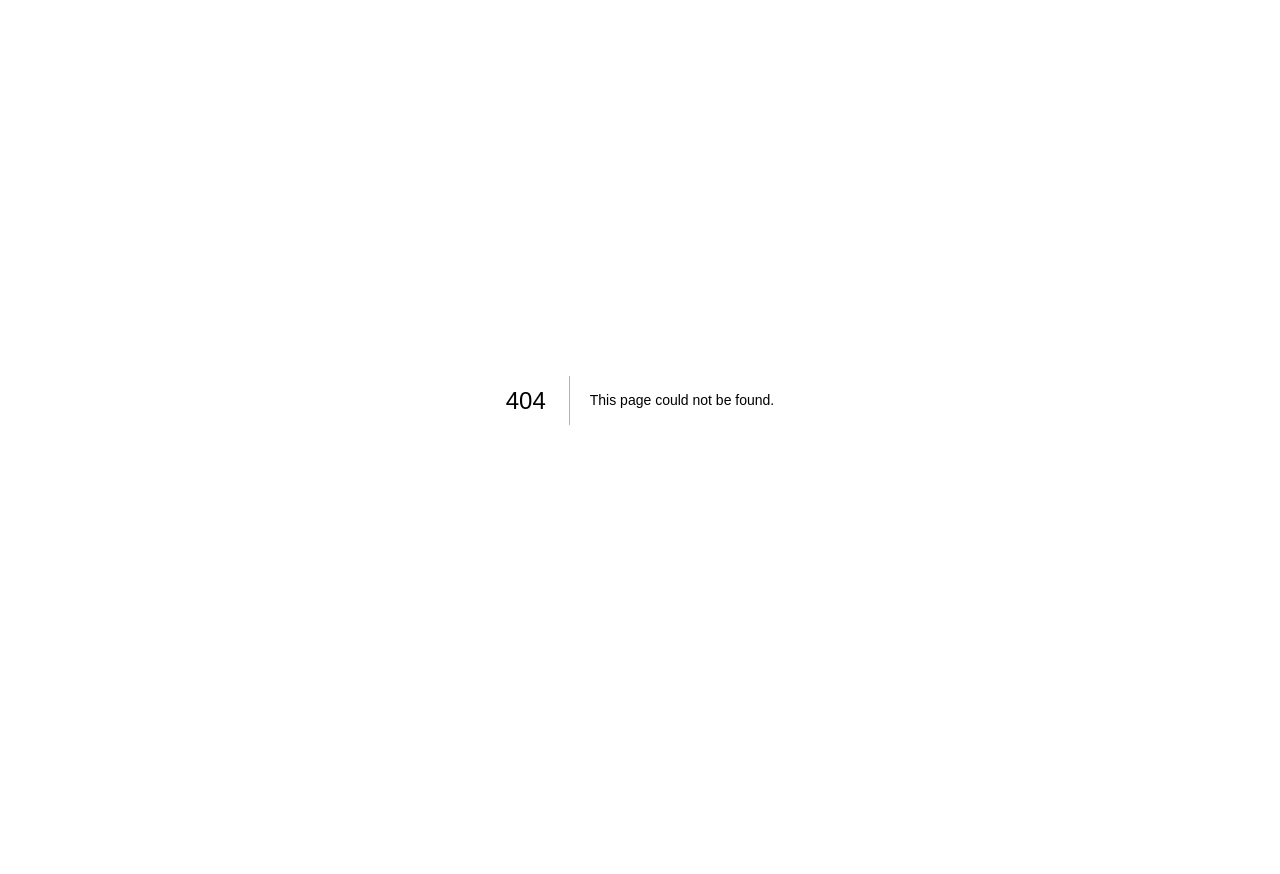
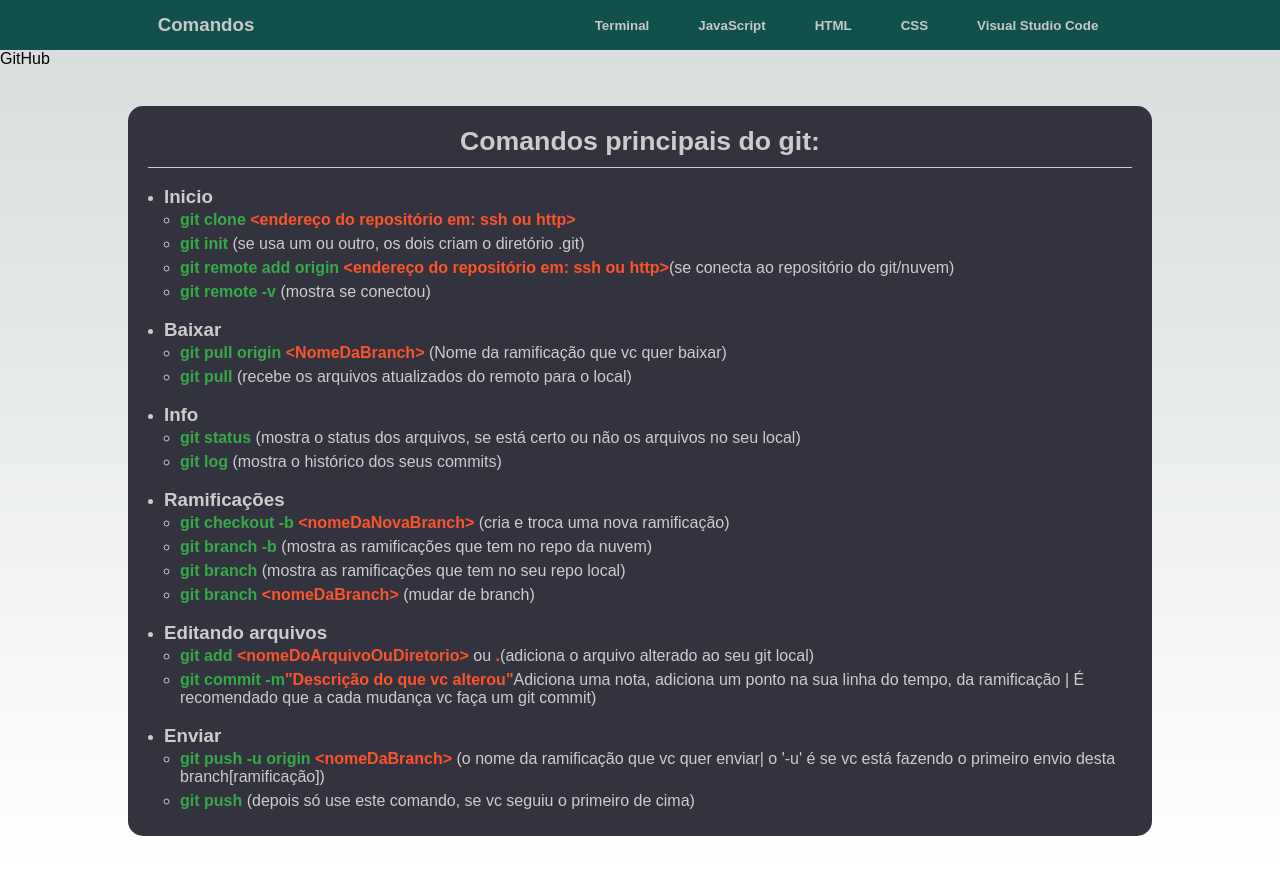
Before and after one commit to Dogl4/comandos, a Next.js app: page /terminal/git-hub in a window 1280 px wide. Before the commit this address had no page. Before the commit the page ends 800 px from the top, so only its background shows below. Built offline with nearby package versions, Linux system fonts and the light colour scheme.

Commit message:
feat(home): add `terminal/git-hub` page

```diff
--- a/src/components/NavBar/Dropdown/Dropdown.js
+++ b/src/components/NavBar/Dropdown/Dropdown.js
@@ -23,8 +23,10 @@ const Dropdown = ({ title, options }) => {
           onMouseEnter={handleHover}
           onMouseLeave={handleHover}
         >
-          {options.map((option) => (
-            <li key={`key-${option}`}>{option}</li>
+          {options.map(({ name, url }) => (
+            <li key={`key-${name}`}>
+              {url ? <a href={url}>{name}</a> : name}
+            </li>
           ))}
         </ul>
         )
--- a/src/components/NavBar/NavBar.js
+++ b/src/components/NavBar/NavBar.js
@@ -1,15 +1,14 @@
 import * as React from 'react';
-import Image from "next/image";
 import { Dropdown } from './Dropdown';
-import logo from '../../../public/logo.png'
 import { MENU } from '../../constant/navbar';
+import Link from 'next/link';
 
 const NavBar = () => {
   return (
     <div className="nav-bar flex w-100 bg-color-green bolder bg-font-white-20">
-      <div className="flex">
+      <div className="flex title">
         {/* <Image src={logo} alt="logo" width={24} height={24} /> */}
-        <h3>Comandos</h3>
+        <Link href='/'><h3>Comandos</h3></Link>
       </div>
       <div className="flex">
         { MENU.map(({ TITLE, OPTIONS }) => (
--- a/src/constant/navbar.js
+++ b/src/constant/navbar.js
@@ -1,11 +1,11 @@
 export const MENU = [
   {
     TITLE: 'Terminal',
-    OPTIONS: ['Acessibilidade', 'GitHub', 'npm'],
+    OPTIONS: [{ name: 'Acessibilidade'} , { name: 'GitHub', url: '/terminal/git-hub' }, { name: 'npm' }],
   },
   {
     TITLE: 'JavaScript',
-    OPTIONS: ['Básica', 'DOM (ducment | locaStorage | cokkies)', 'LocalStorage', 'HOFs', 'Funções Nativas', 'APIs (Funções assíncronas | Requisições)'],
+    OPTIONS: [{ name: 'Básica' }, { name: 'DOM (ducment | locaStorage | cokkies)' }, { name: 'LocalStorage' }, { name: 'HOFs' }, { name: 'Funções Nativas' }, { name: 'APIs (Funções assíncronas | Requisições)' }],
   },
   {
     TITLE: 'HTML',
@@ -13,10 +13,10 @@ export const MENU = [
   },
   {
     TITLE: 'CSS',
-    OPTIONS: ['Bibliotecas | FrameWorks'],
+    OPTIONS: [{ name: 'Bibliotecas | FrameWorks' }],
   },
   {
     TITLE: 'Visual Studio Code',
-    OPTIONS: ['Atalhos'],
+    OPTIONS: [{ name: 'Atalhos' }],
   }
 ];
--- a/src/pages/_app.js
+++ b/src/pages/_app.js
@@ -1,4 +1,5 @@
 import '@/styles/globals.css'
+import '@/styles/home.css'
 
 export default function App({ Component, pageProps }) {
   return <Component {...pageProps} />
--- /dev/null
+++ b/src/pages/terminal/git-hub.js
@@ -0,0 +1,78 @@
+import React from 'react'
+import Head from "next/head";
+import { NavBar } from '../../components/NavBar/index';
+
+const GitHub = () => {
+  return (
+    <>
+      <Head >
+        <title>comandos.dev (GitHub)</title>
+      </Head>
+      <NavBar />
+      <div>GitHub</div>
+      <main>
+      <section>
+        <h1>Comandos principais do git:</h1>
+
+        <ul>
+          <li>
+            <h3>Inicio</h3>
+          </li>
+          <ul>
+            <li><span>git clone </span><span class="laranja"> &lt;endereço do repositório em: ssh ou http&gt;</span></li>
+            <li><span>git init</span> (se usa um ou outro, os dois criam o diretório .git)</li>
+            <li><span>git remote add origin</span><span class="laranja"> &lt;endereço do repositório em: ssh ou http&gt;</span>
+              (se conecta ao repositório do git/nuvem)</li>
+            <li><span>git remote -v</span> (mostra se conectou)</li>
+          </ul>
+          <li>
+            <h3>Baixar</h3>
+          </li>
+          <ul>
+            <li><span>git pull origin</span><span class="laranja"> &lt;NomeDaBranch&gt;</span> (Nome da ramificação que vc quer
+              baixar) </li>
+            <li><span>git pull</span> (recebe os arquivos atualizados do remoto para o local) </li>
+          </ul>
+          <li>
+            <h3>Info</h3>
+          </li>
+          <ul>
+            <li><span>git status</span> (mostra o status dos arquivos, se está certo ou não os arquivos no seu local)</li>
+            <li><span>git log</span> (mostra o histórico dos seus commits)</li>
+          </ul>
+          <li>
+            <h3>Ramificações</h3>
+          </li>
+          <ul>
+            <li><span>git checkout -b</span> <span class="laranja"> &lt;nomeDaNovaBranch&gt;</span> (cria e troca uma nova
+              ramificação)</li>
+            <li><span>git branch -b</span> (mostra as ramificações que tem no repo da nuvem)</li>
+            <li><span>git branch</span> (mostra as ramificações que tem no seu repo local)</li>
+            <li><span>git branch</span> <span class="laranja"> &lt;nomeDaBranch&gt; </span> (mudar de branch)</li>
+          </ul>
+          <li>
+            <h3>Editando arquivos</h3>
+          </li>
+          <ul>
+            <li><span>git add</span><span class="laranja"> &lt;nomeDoArquivoOuDiretorio&gt;</span> ou <span class="laranja"> .
+              </span>(adiciona o arquivo alterado ao seu git local)</li>
+            <li><span>git commit -m</span><span class="laranja">{ `"Descrição do que vc alterou"`}</span>{`Adiciona uma nota,
+              adiciona um ponto na sua linha do tempo, da ramificação | É recomendado que a cada mudança vc faça um git
+              commit)`}</li>
+          </ul>
+          <li>
+            <h3>Enviar</h3>
+          </li>
+          <ul>
+            <li><span>git push -u origin</span><span class="laranja"> &lt;nomeDaBranch&gt; </span>{` (o nome da ramificação que
+              vc quer enviar| o '-u' é se vc está fazendo o primeiro envio desta branch[ramificação])`}</li>
+            <li><span>git push</span> (depois só use este comando, se vc seguiu o primeiro de cima)</li>
+          </ul>
+        </ul>
+      </section>
+      </main>
+    </>
+  )
+}
+
+export default GitHub;
--- a/src/styles/globals.css
+++ b/src/styles/globals.css
@@ -98,7 +98,6 @@ body {
 
 a {
   color: inherit;
-  text-decoration: none;
 }
 
 @media (prefers-color-scheme: dark) {
@@ -179,3 +178,11 @@ a {
   align-items: center;
   justify-content: space-around;
 }
+
+.title h3 {
+  display: contents;
+}
+
+.title a {
+  text-decoration: none;
+}
--- /dev/null
+++ b/src/styles/home.css
@@ -0,0 +1,46 @@
+section {
+  background-color: #333340;
+  color: #ccc;
+  margin: 3% auto;
+  padding: 20px;
+  width: 80%;
+  border-radius: 15px;
+}
+
+h1 {
+  margin-top: 0px;
+  font-size: 20pt;
+  text-align: center;
+  border-bottom: solid 1px;
+  padding-bottom: 10px;
+}
+
+span {
+  color: #35a947;
+  font-weight: bolder;
+}
+
+section ol {
+  margin: 20px;
+}
+
+section ol li {
+  margin: 6px;
+}
+
+section ul {
+  margin: 3px 5px 6px 16px;
+}
+
+li {
+  margin-bottom: 6px;
+
+}
+
+.laranja {
+  color:rgb(251, 84, 43);
+}
+
+h3 {
+  margin: 18px 0 -3px;
+}
```
Also changed, not shown: src/pages/index.js (+44 -0 lines).
